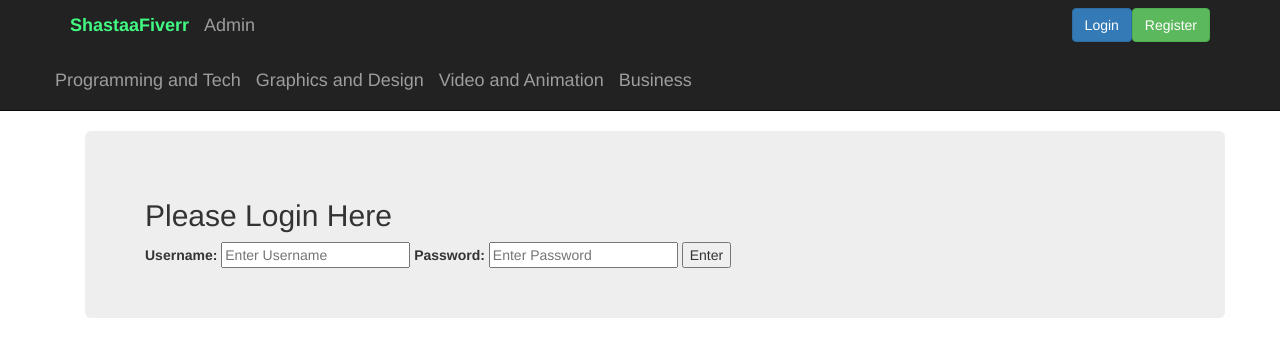
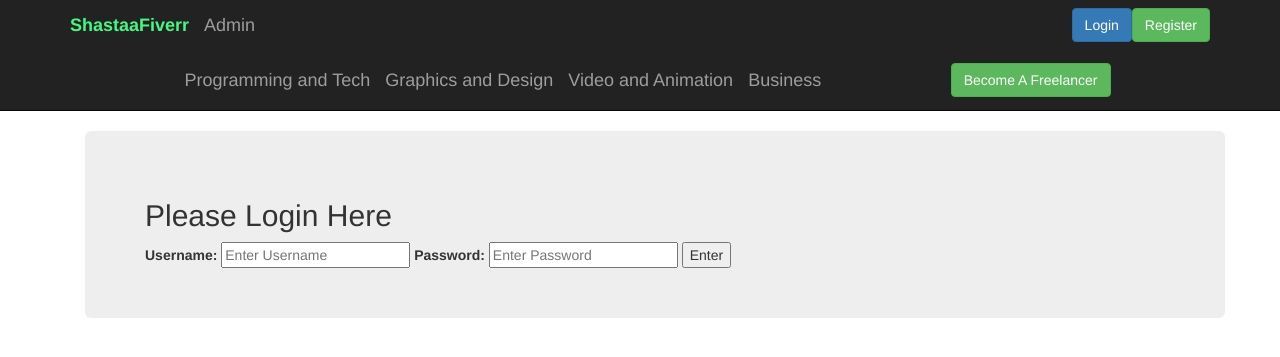
Before and after one commit to mdabdullah008/freelencia, a Django app: page /freelancer/user_login/ in a window 1280 px wide. Shown: the top 357 px of the page. Run offline with Django 3.2, Linux system fonts and the light colour scheme.

Commit message:
added dashboard and become freelancer button tho dashboard button function yet to be provided

```diff
--- a/shastafiverr/templates/freelancer/base.html
+++ b/shastafiverr/templates/freelancer/base.html
@@ -28,14 +28,28 @@
 
                     </div>
 
-                    <div class="row" style="padding: 5px 0;">
+                <div class="row" style="padding: 5px 0; display:flex; justify-content:space-between; align-items:center;">
                         <ul class="nav navbar-nav">
                             <li><a class="navbar-brand"  href="#">Programming and Tech</a></li>
                             <li><a class="navbar-brand"  href="#">Graphics and Design</a></li>
                             <li><a class="navbar-brand"  href="#">Video and Animation</a></li>
                             <li><a class="navbar-brand"  href="#">Business</a></li>
+
                         </ul>
+
+                    <div class="row" style="display:flex; justify-content:flex-end; align-items:center;">
+
+
+                        {% if user.userprofileinfo.role == "freelancer" %}
+                            <a class="btn btn-primary navbar-btn" href="{% url 'freelancer:freelancer_dashboard' %}" >Dashboard</a>
+                        {% else %}
+                            <a class="btn btn-success navbar-btn" href="#">Become A Freelancer</a>
+
+                        {% endif %}
+
                     </div>
+                </div>
+
 
 
 
```
Also changed, not shown: shastafiverr/templates/freelancer/freelancer_dashboard.html (added).
